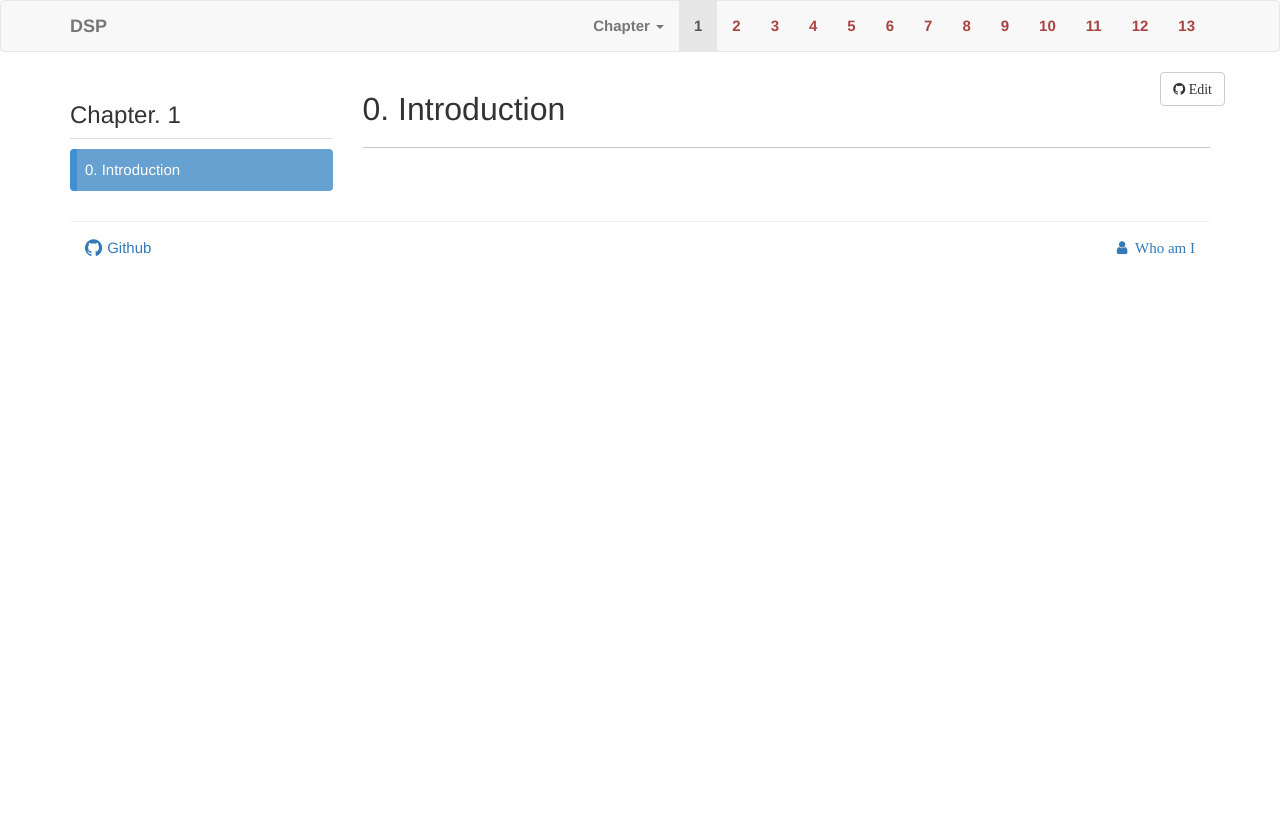
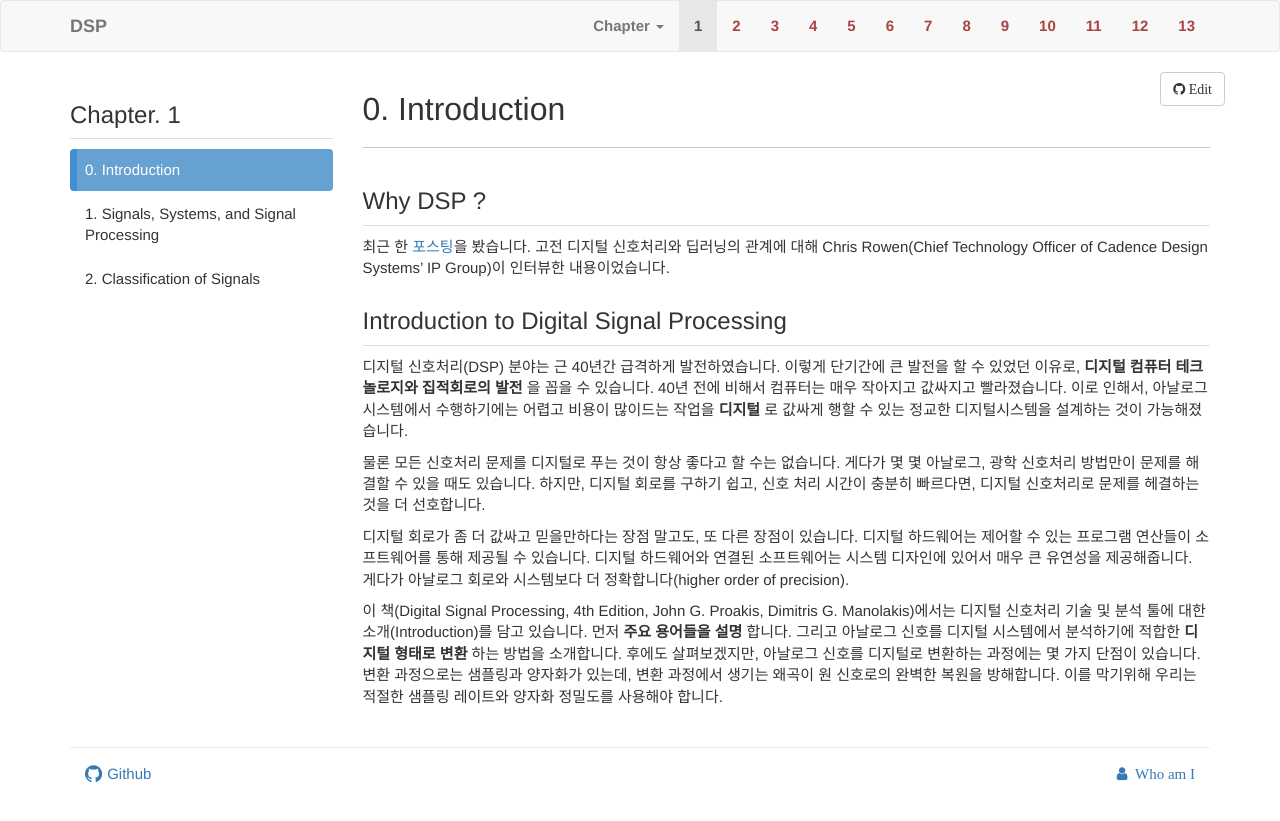
Before and after one commit to kascia/dsp, a Jekyll site: the page built from docs/chapter01/0.md, in a window 1280 px wide. Shown: the top 821 px of the page. Built offline with Jekyll 4.4.1, drawn with Linux system fonts in a browser that asks for light colours; nearby versions of some CDN libraries; library files that are not in the unit come from our copies; comment, search, counter and statistics services are not loaded.

Commit message:
update chapter 1.0,1.1,1.2

```diff
--- a/docs/chapter01/0.md
+++ b/docs/chapter01/0.md
@@ -7,3 +7,17 @@ title: "0. Introduction"
 <!--
 ![figure1.1]({{ site.baseurl }}/images/Figure1.1.png){:class="center-block" height="120px"}
 -->
+## Why DSP ?
+
+최근 한 [포스팅](http://www.bdti.com/InsideDSP/2016/04/14/Cadence)을 봤습니다. 고전 디지털 신호처리와 딥러닝의 관계에 대해 Chris Rowen(Chief Technology Officer of Cadence Design Systems' IP Group)이 인터뷰한 내용이었습니다.
+
+
+
+## Introduction to Digital Signal Processing
+디지털 신호처리(DSP) 분야는 근 40년간 급격하게 발전하였습니다. 이렇게 단기간에 큰 발전을 할 수 있었던 이유로, **디지털 컴퓨터 테크놀로지와 집적회로의 발전** 을 꼽을 수 있습니다. 40년 전에 비해서 컴퓨터는 매우 작아지고 값싸지고 빨라졌습니다. 이로 인해서, 아날로그 시스템에서 수행하기에는 어렵고 비용이 많이드는 작업을 **디지털** 로 값싸게 행할 수 있는 정교한 디지털시스템을 설계하는 것이 가능해졌습니다.
+
+물론 모든 신호처리 문제를 디지털로 푸는 것이 항상 좋다고 할 수는 없습니다. 게다가 몇 몇 아날로그, 광학 신호처리 방법만이 문제를 해결할 수 있을 때도 있습니다. 하지만, 디지털 회로를 구하기 쉽고, 신호 처리 시간이 충분히 빠르다면, 디지털 신호처리로 문제를 헤결하는것을 더 선호합니다.
+
+디지털 회로가 좀 더 값싸고 믿을만하다는 장점 말고도, 또 다른 장점이 있습니다. 디지털 하드웨어는 제어할 수 있는 프로그램 연산들이 소프트웨어를 통해 제공될 수 있습니다. 디지털 하드웨어와 연결된 소프트웨어는 시스템 디자인에 있어서 매우 큰 유연성을 제공해줍니다. 게다가 아날로그 회로와 시스템보다 더 정확합니다(higher order of precision).
+
+이 책(Digital Signal Processing, 4th Edition, John G. Proakis, Dimitris G. Manolakis)에서는 디지털 신호처리 기술 및 분석 툴에 대한 소개(Introduction)를 담고 있습니다. 먼저 **주요 용어들을 설명** 합니다. 그리고 아날로그 신호를 디지털 시스템에서 분석하기에 적합한 **디지털 형태로 변환** 하는 방법을 소개합니다. 후에도 살펴보겠지만, 아날로그 신호를 디지털로 변환하는 과정에는 몇 가지 단점이 있습니다. 변환 과정으로는 샘플링과 양자화가 있는데, 변환 과정에서 생기는 왜곡이 원 신호로의 완벽한 복원을 방해합니다. 이를 막기위해 우리는 적절한 샘플링 레이트와 양자화 정밀도를 사용해야 합니다.
```
Also changed, not shown: docs/chapter01/1.md (added, +44 -0 lines), docs/chapter01/2.md (added, +35 -0 lines), docs/chapter02/0.md (added, +9 -0 lines), images/figure1.1.3.png (added).
